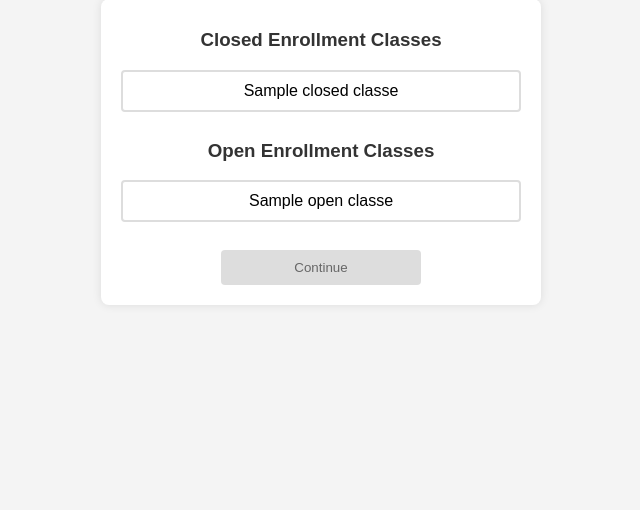
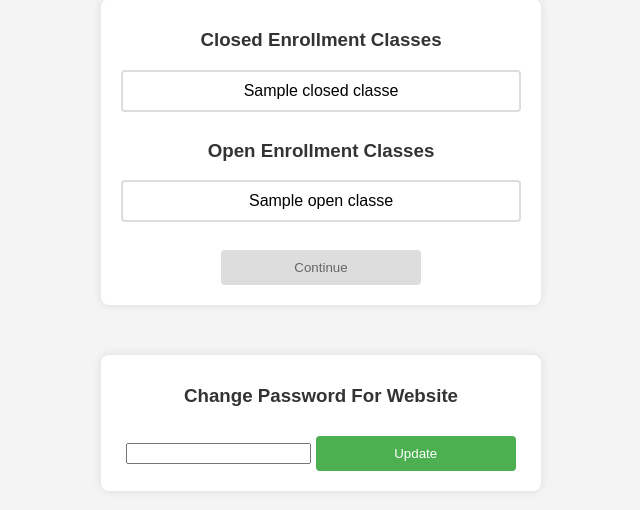
Before and after one commit to squirrellover23/wow-website, a Node server app: template server/views/attendance-settings.ejs in a window 1280 px wide. Shown: the part 189-699 px from the top of the page, without its empty margins (319-959 px from the left). Run offline with Node 20, Linux system fonts and the light colour scheme; the template is opened without the code that fills it: most values are stand-ins (such as "Sample title", 1, 10 or a date in 2020); some libraries are stand-ins or nearby versions.

Commit message:
added form to change password

```diff
--- a/server/views/attendance-settings.ejs
+++ b/server/views/attendance-settings.ejs
@@ -55,6 +55,18 @@
             <% }); %>
             <button type="submit" id="continueButton" disabled>Continue</button>
         </form>
+        <form action="/update-password" method="post">
+            <h3>Change Password For Website</h3>
+            <input
+                type="text"
+                name="newPassword"
+                value=""
+                class="bigger-input-text"
+                required
+            />
+
+            <button type="submit" class="basic-button">Update</button>
+        </form>
         <script>
             function validateForm() {
                 var selectedOption = document.querySelector(
```
